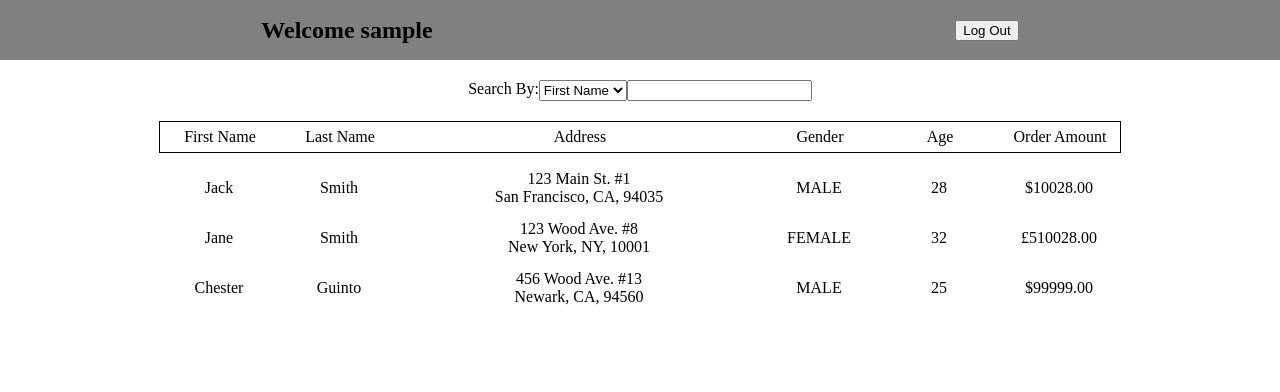
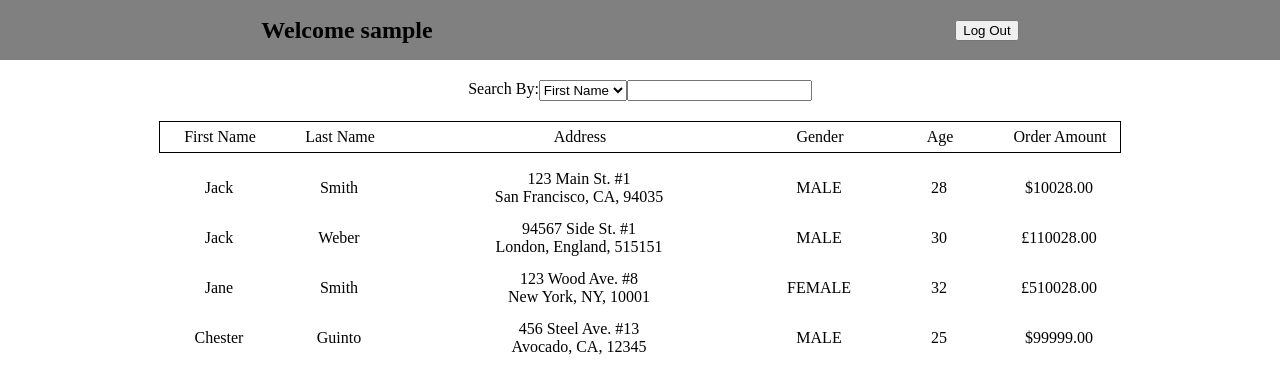
Before and after one commit to Chesterrific/codingchallenge, a React (Create React App) app: page / in a window 1280 px wide. Shown: the top 392 px of the page. Built offline with nearby package versions, Linux system fonts and the light colour scheme; sample sign-in values are in the browser's storage.

Commit message:
Added userID routing.

```diff
--- a/src/App.css
+++ b/src/App.css
@@ -44,10 +44,6 @@ body {
   margin-top: 2.5vh;
 }
 
-.data>div {
-  text-align: center;
-}
-
 #dataHeader {
   border: solid 1px black;
   margin-bottom: 10px;
@@ -59,6 +55,9 @@ body {
   grid-template-columns: repeat(2, 1fr) 3fr repeat(3, 1fr);
   grid-auto-rows: minmax(50px, auto);
   width: 75vw;
+  text-decoration: none;
+  text-align: center;
+  color: black;
 }
 
 .dataEntry>div {
@@ -66,3 +65,13 @@ body {
   flex-direction: column;
   justify-content: center;
 }
+
+.link:hover {
+  background-color: lightgray
+}
+
+.userDetails {
+  display: flex;
+  height: 100vh;
+  justify-content: center;
+}
--- a/src/components/Data.js
+++ b/src/components/Data.js
@@ -1,4 +1,5 @@
 import React from 'react';
+import { Link } from 'react-router-dom';
 
 // Components
 import AmountPipe from '../components/AmountPipe.js';
@@ -21,7 +22,8 @@ export default function Data({ loaded, filteredList, currency }) {
           {
             filteredList.map((item) => {
               return (
-                <div className='dataEntry' key={item.first_name + item.last_name + item.age}>
+                <div key={item.first_name + item.last_name + item.age}>
+                  <Link className='dataEntry link' to={`/userdetails/${item.first_name}/${item.last_name}/${item.age}`}>
                     <div>{item.first_name}</div>
                     <div>{item.last_name}</div>
                     <AddressPipe
@@ -33,6 +35,7 @@ export default function Data({ loaded, filteredList, currency }) {
                       order={item.order_total}
                       currency={currency}
                     />
+                  </Link>
                 </div>
               )
             })
--- a/src/components/ProtectedRoutes.js
+++ b/src/components/ProtectedRoutes.js
@@ -1,8 +1,9 @@
 import React from 'react'
-import { Redirect, Route } from 'react-router-dom'
+import { Redirect, Route, Switch } from 'react-router-dom'
 
 // Pages
 import Welcome from '../pages/Welcome.js';
+import UserDetail from '../pages/UserDetail.js';
 
 // Components
 import Navigation from '../components/Navigation.js';
@@ -24,10 +25,14 @@ export default function ProtectedRoutes({ login, setLogin, username, path }) {
         username={username}
       />
       {/* Protected routes go here. */}
-      <Route path={path} exact>
-        <Welcome
-        />
-      </Route>
+      <Switch>
+        <Route path={path + 'userdetails/:fname/:lname/:age'} exact>
+          <UserDetail />
+        </Route>
+        <Route path={[path, '*']} exact>
+          <Welcome />
+        </Route>
+      </Switch>
     </div>
   )
 }
--- a/src/data/fe_challenge_sample_data.json
+++ b/src/data/fe_challenge_sample_data.json
@@ -14,6 +14,23 @@
     "order_total": {
       "amount": 10028,
       "currency": "USD"
+    }
+  },
+  {
+    "first_name": "Jack",
+    "last_name": "Weber",
+    "address": {
+      "address1": "94567 Side St.",
+      "address2": "#1",
+      "city": "London",
+      "state": "England",
+      "zip": "515151"
+    },
+    "gender": "MALE",
+    "age": 30,
+    "order_total": {
+      "amount": 110028,
+      "currency": "GBP"
     }
   },
   {
@@ -37,11 +54,11 @@
     "first_name": "Chester",
     "last_name": "Guinto",
     "address": {
-      "address1": "456 Wood Ave.",
+      "address1": "456 Steel Ave.",
       "address2": "#13",
-      "city": "Newark",
+      "city": "Avocado",
       "state": "CA",
-      "zip": "94560"
+      "zip": "12345"
     },
     "gender": "MALE",
     "age": 25,
--- /dev/null
+++ b/src/pages/UserDetail.js
@@ -0,0 +1,63 @@
+import React, { useState, useEffect } from 'react';
+import { useParams } from 'react-router-dom';
+import DataFile from '../data/fe_challenge_sample_data.json';
+import CurrencyFile from '../data/currency_symbols.json';
+
+// Components
+import AddressPipe from '../components/AddressPipe.js';
+import AmountPipe from '../components/AmountPipe.js';
+
+export default function UserDetail() {
+
+  const [data, setData] = useState([]);
+  const [currency, setCurrency] = useState([]);
+  const [loaded, setLoaded] = useState(false);
+  const [person, setPerson] = useState([]);
+  // Grab parameters from url
+  const { fname, lname, age } = useParams();
+
+  // Faux establish connection with server for json file data
+  useEffect(() => {
+    setData(DataFile);
+    setCurrency(CurrencyFile);
+    setLoaded(true);
+  }, []);
+
+  useEffect(() => {
+    if (!loaded) {
+      return;
+    }
+    // Grab user data using given parameters.
+    setPerson(data.filter(item => item.first_name.toLowerCase().includes(fname.toLowerCase())
+      && item.last_name.toLowerCase().includes(lname.toLowerCase())
+      && parseFloat(item.age) === parseFloat(age)));
+    console.log(person);
+  }, [loaded])
+
+  return (
+    <div className='userDetails'>
+      {loaded ?
+        person.map((item) => {
+          return (
+            <div className='dataEntry'>
+              <div>{item.first_name}</div>
+              <div>{item.last_name}</div>
+              <AddressPipe
+                address={item.address}
+              />
+              <div>{item.gender}</div>
+              <div>{item.age}</div>
+              <AmountPipe
+                order={item.order_total}
+                currency={currency}
+              />
+            </div>
+          )
+        })
+        :
+        <div>Loading</div>
+      }
+    </div>
+
+  )
+}
--- a/src/pages/Welcome.js
+++ b/src/pages/Welcome.js
@@ -24,6 +24,9 @@ export default function Welcome() {
 
   // Copy data into filteredList state.
   useEffect(() => {
+    if (!loaded) {
+      return;
+    }
     setFilteredList(data);
   }, [loaded])
 
```
Also changed, not shown: src/pages/Test.js (added, +9 -0 lines), 1 other file (tests, documents, lock files or other folders). Lines whose indentation alone changed are shown as unchanged.
